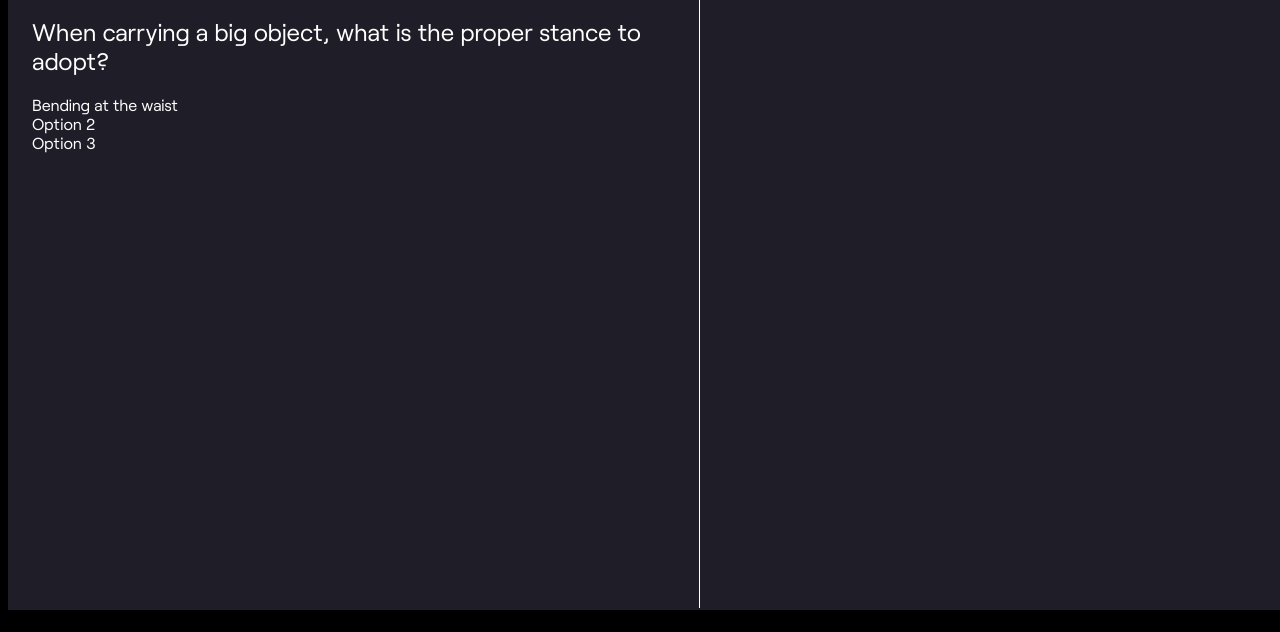
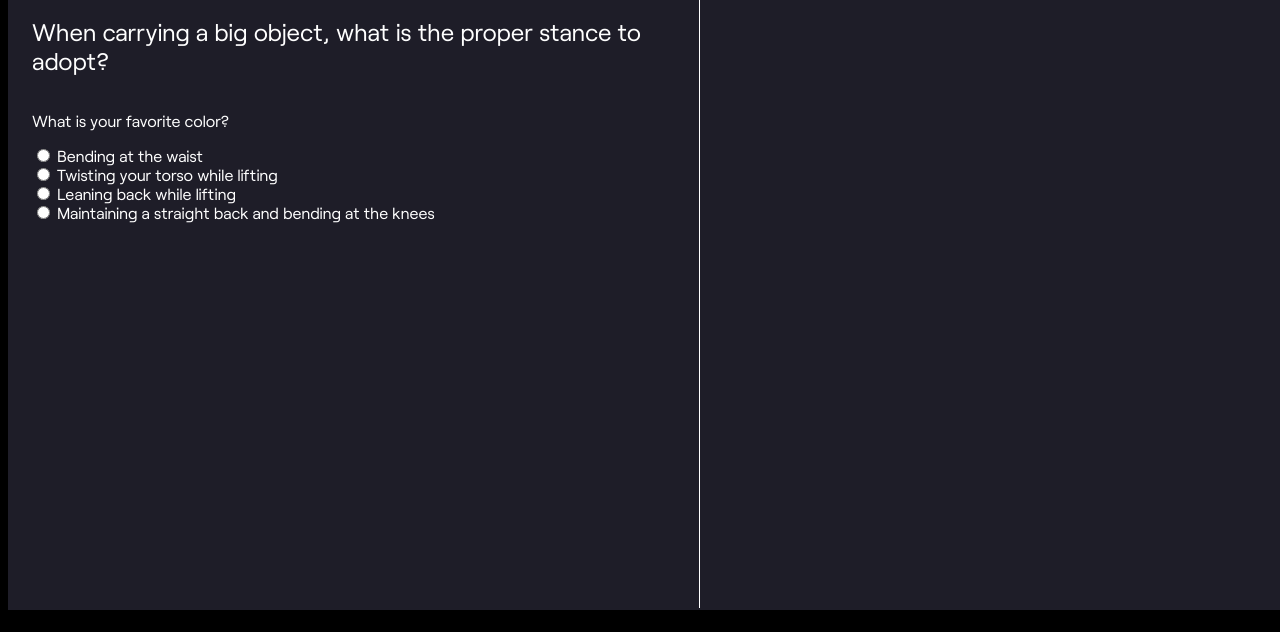
Before and after one commit to PageitIo/vantec, a plain HTML site: page question.html in a window 1280 px wide. Shown: the part 198-830 px from the top of the page. Drawn offline with Linux system fonts and the light colour scheme.

Commit message:
e32e3e32e

```diff
--- a/question.html
+++ b/question.html
@@ -40,15 +40,26 @@
 
               <h2>When carrying a big object, what is the proper stance to adopt?</h2>
 
-              <div class="options">
-                <div class="option" tabindex="0">
-                    <span class="box"></span>
+              <div class="questions">
+                <p>What is your favorite color?</p>
+                <label class="radio-container">
+                    <input type="radio" name="favorite_color" value="red">
                     Bending at the waist
-                </div>
+                </label>
+                <label class="radio-container">
+                    <input type="radio" name="favorite_color" value="blue">
+                    Twisting your torso while lifting
+                </label>
+                <label class="radio-container">
+                    <input type="radio" name="favorite_color" value="green">
+                    Leaning back while lifting
+                </label>
 
-                <div class="option" tabindex="0">Option 2</div>
-                <div class="option" tabindex="0">Option 3</div>
-              </div>
+                <label class="radio-container">
+                    <input type="radio" name="favorite_color" value="green">
+                    Maintaining a straight back and bending at the knees
+                </label>
+            </div>
             </div>
 
 
--- a/style.css
+++ b/style.css
@@ -428,3 +428,8 @@ h4{
     border-right: solid 0.5px #fff;
     height: 80vh;
 }
+
+
+.questions{
+    display: grid;
+}
```
